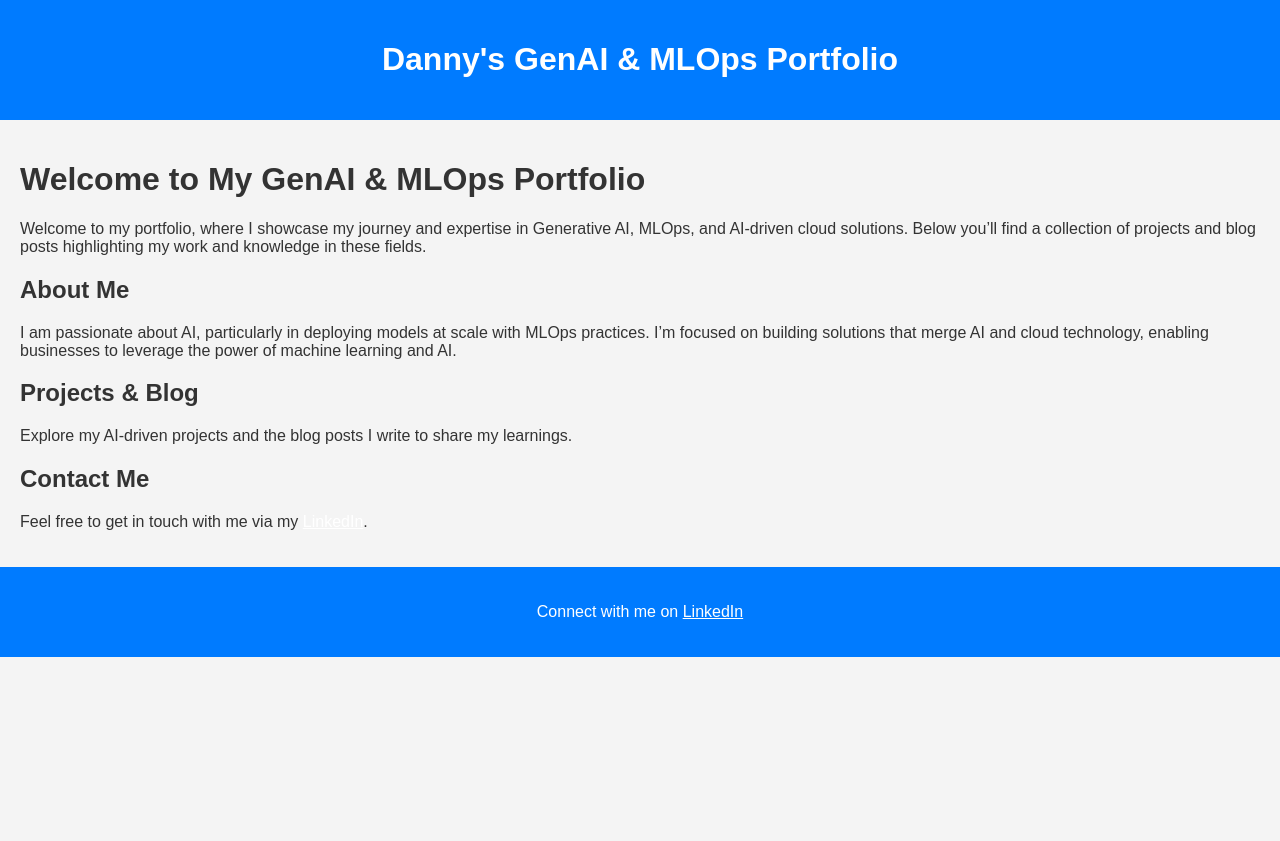
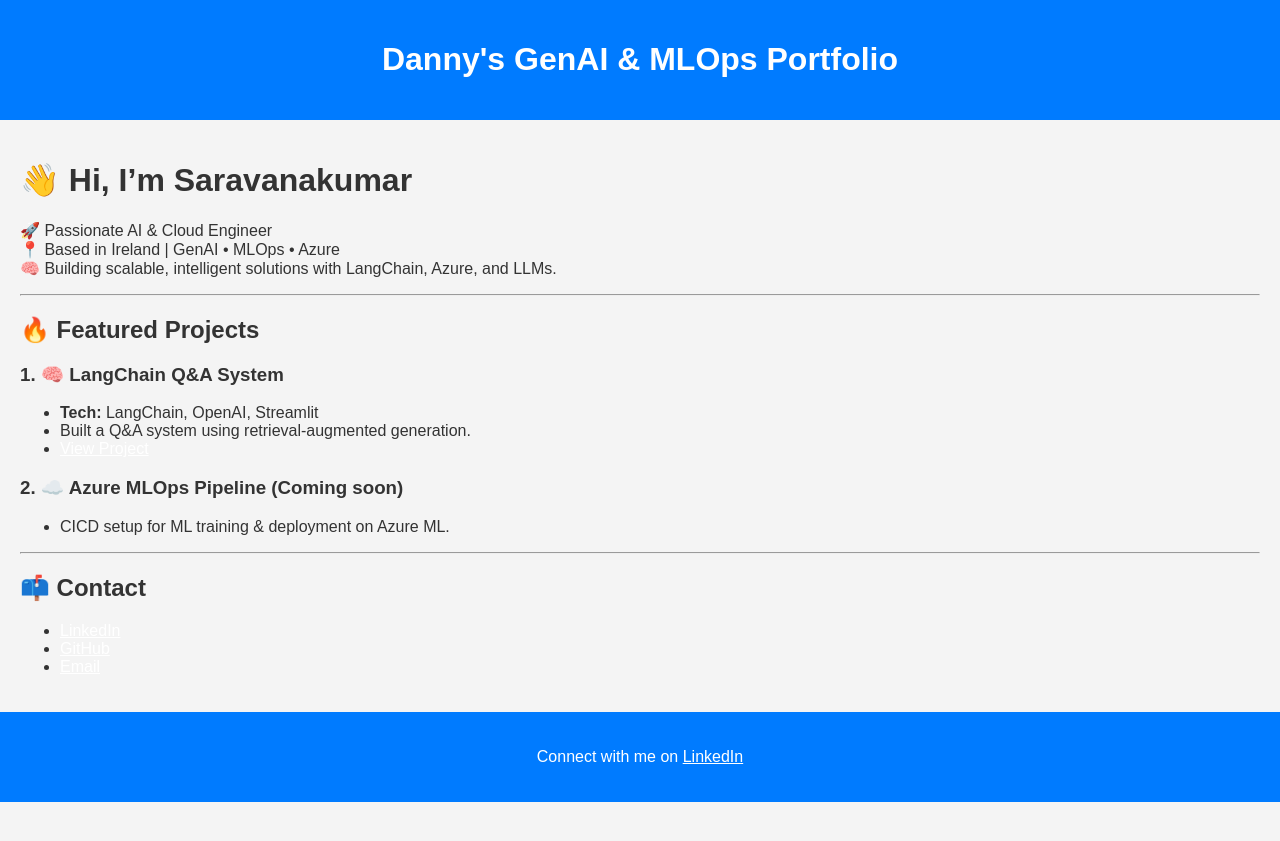
Before and after one commit to Saravanakumar-SKASC/saravanakumarportfolio.github.io, a Jekyll site: the page built from index.md, in a window 1280 px wide. Shown: the top 841 px of the page. Built offline with Jekyll 4.4.1, drawn with Linux system fonts in a browser that asks for light colours; our own code applies the rules of GitHub Pages for plain Markdown files.

Commit message:
Update index.md

```diff
--- a/index.md
+++ b/index.md
@@ -1,12 +1,30 @@
-# Welcome to My GenAI & MLOps Portfolio
+---
+layout: default
+title: "Saravanakumar | GenAI Engineer"
+---
 
-Welcome to my portfolio, where I showcase my journey and expertise in Generative AI, MLOps, and AI-driven cloud solutions. Below you'll find a collection of projects and blog posts highlighting my work and knowledge in these fields.
+# 👋 Hi, I'm Saravanakumar
 
-## About Me
-I am passionate about AI, particularly in deploying models at scale with MLOps practices. I'm focused on building solutions that merge AI and cloud technology, enabling businesses to leverage the power of machine learning and AI.
+🚀 Passionate AI & Cloud Engineer
+📍 Based in Ireland | GenAI • MLOps • Azure
+🧠 Building scalable, intelligent solutions with LangChain, Azure, and LLMs.
 
-## Projects & Blog
-Explore my AI-driven projects and the blog posts I write to share my learnings.
+---
 
-## Contact Me
-Feel free to get in touch with me via my [LinkedIn](https://www.linkedin.com/in/danny).
+## 🔥 Featured Projects
+
+### 1. 🧠 LangChain Q&A System
+- **Tech:** LangChain, OpenAI, Streamlit
+- Built a Q&A system using retrieval-augmented generation.
+- [View Project](./2024-10-01-langchain-qna)
+
+### 2. ☁️ Azure MLOps Pipeline (Coming soon)
+- CICD setup for ML training & deployment on Azure ML.
+
+---
+
+## 📫 Contact
+
+- [LinkedIn](https://linkedin.com/in/YOURUSERNAME)
+- [GitHub](https://github.com/saravanakumar)
+- [Email](mailto:YOUR_EMAIL@example.com)
```
